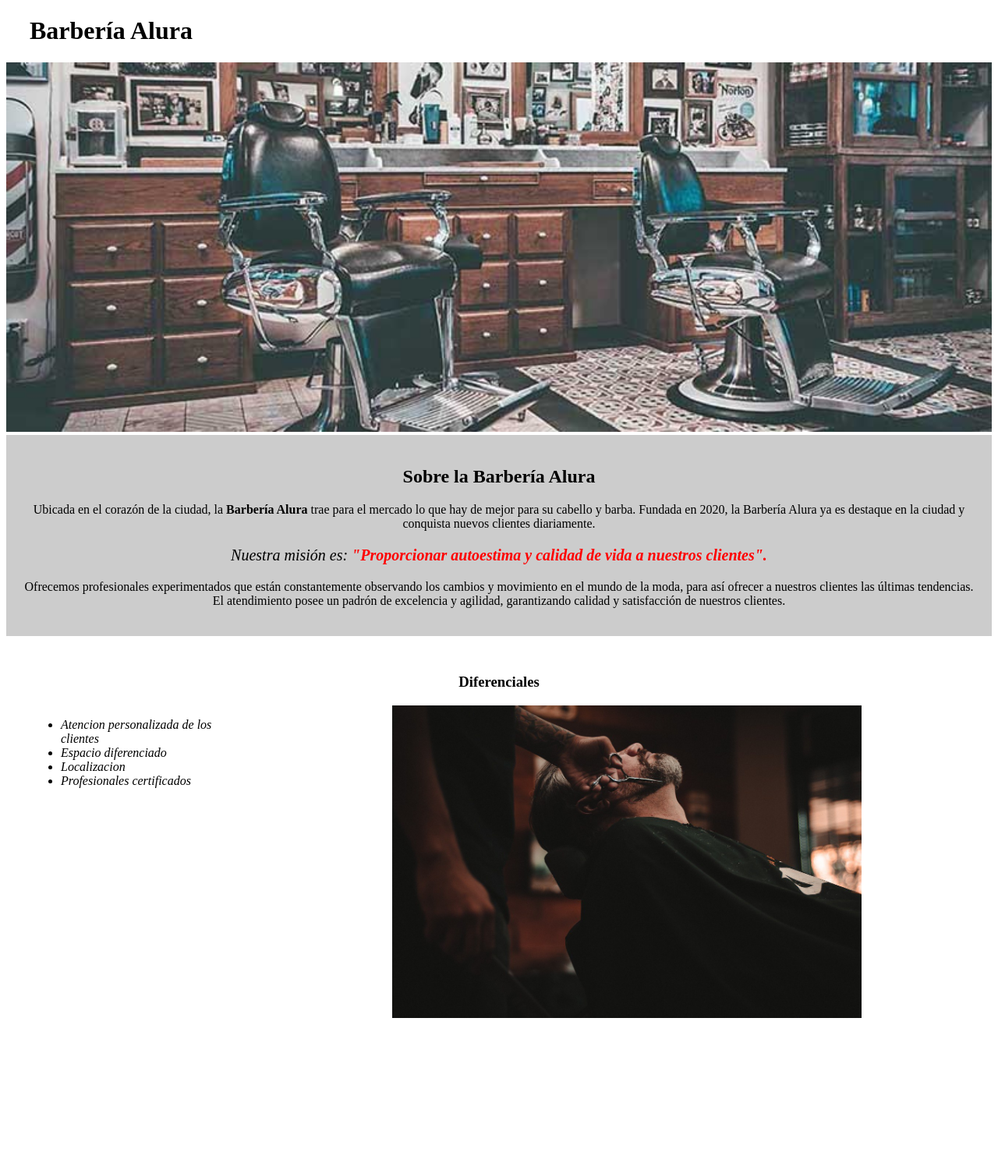
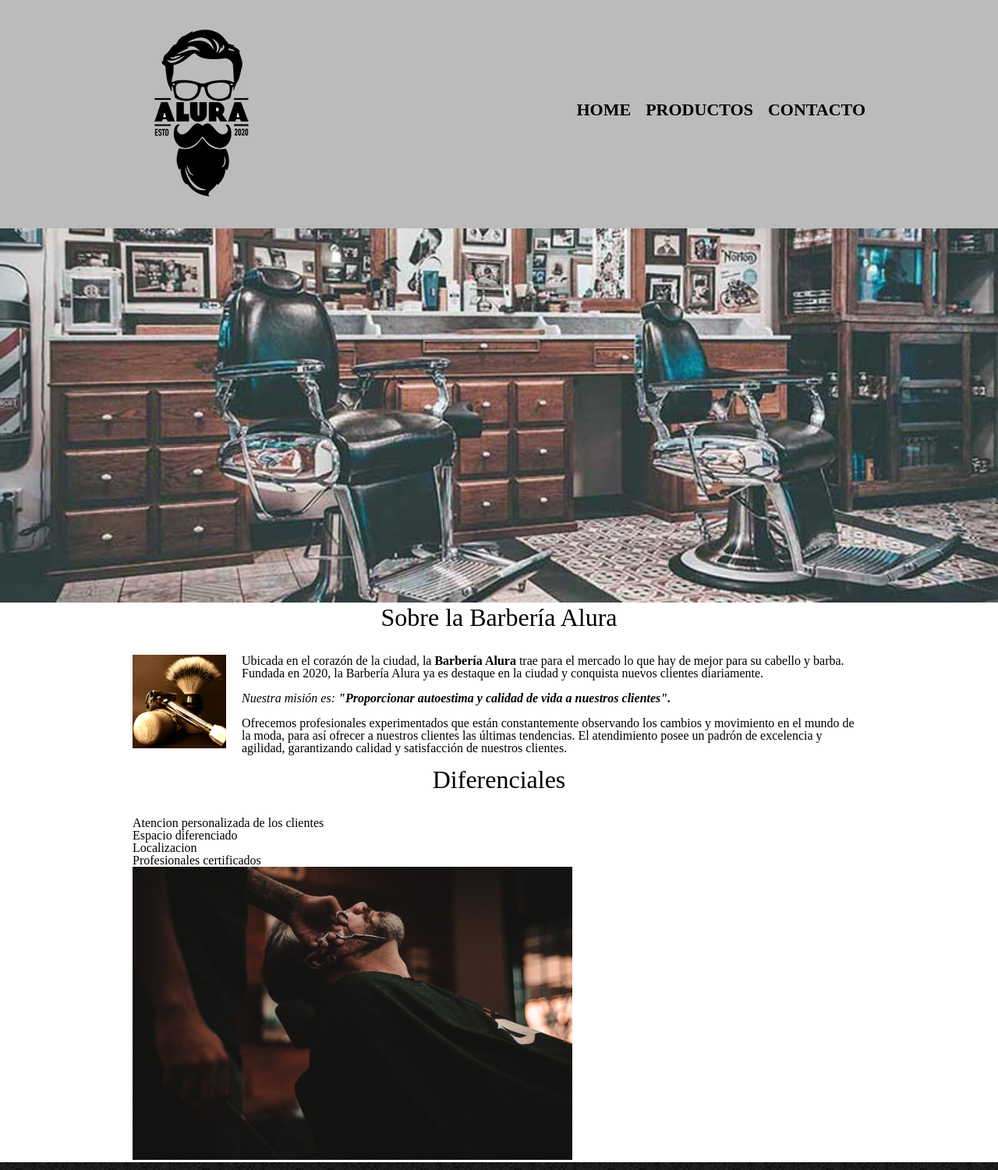
Before and after one commit to Albert0GR/HTML5-Y-CSS-PARTE-1, a plain HTML site: page index.html in a window 1280 px wide. Shown: the top 1501 px of the page at 78% size. Before the commit the page ends 1348 px from the top, so only its background shows below. Drawn offline with Linux system fonts and the light colour scheme.

Commit message:
adaptando pagina inicial

```diff
--- a/index.html
+++ b/index.html
@@ -4,20 +4,40 @@
     <meta charset="UTF-8">
     <meta name="viewport" content="width=device-width, initial-scale=1.0">
     <title>Barbería Alura</title>  <!-- titulo de la pagina -->
-    <link rel="stylesheet" href="style-home.css">    <!-- enlace a un archivo css externo -->
+    <link rel="stylesheet" href="reset.css">     <!-- archivo css para resetear los estilos por defecto del navegador-->
+    <link rel="stylesheet" href="style.css">    <!-- enlace a un archivo css externo -->
 </head>
 <body>
 
     <header>
-        <h1 class="titulo-principal">Barbería Alura</h1>
+
+        <div class="caja">
+
+            <h1><img src="img/logo.png"> </h1>
+
+            <nav>
+
+                <ul>  <!--vinculos a las diferentes paginas de nuestra pagina web  -->
+                    <li><a href="index.html">Home</a></li>
+                    <li><a href="productos.html">Productos</a></li>
+                    <li><a href="contacto.html">Contacto</a></li>
+                </ul>
+
+            </nav>
+
+        </div>
+
     </header>
 
-    <img id="banner" src="img/banner.jpg" alt="">
+    <img class="banner" src="img/banner.jpg" alt="">
 
-    <div class="principal">
+    <main>
 
+        <section class="principal">  <!-- indica bloques relacionados entre si  -->
 
-        <h2 class="titulo-centralizado">Sobre la Barbería Alura</h2>
+            <h2 class="titulo-principal">Sobre la Barbería Alura</h2>
+
+            <img class="utensilios" src="img/utensilios[1].jpg" alt="Imagen de utensilios">
 
             <p>Ubicada en el corazón de la ciudad, la <strong>Barbería Alura</strong>  trae para el mercado lo que hay de mejor para su cabello y barba. Fundada en 2020, la Barbería Alura ya es destaque en la ciudad y conquista nuevos clientes diariamente. </p>
 
@@ -26,11 +46,11 @@
             <p>Ofrecemos profesionales experimentados que están constantemente observando los cambios y movimiento en el mundo de la moda, para así ofrecer a nuestros clientes las últimas tendencias. El atendimiento posee un padrón de excelencia y agilidad, garantizando calidad y satisfacción de nuestros clientes. </p>
 
 
-    </div>
+        </section>
 
-    <div class="diferenciales">
+        <section class="diferenciales">
 
-        <h3 class="titulo-centralizado">Diferenciales</h3>
+            <h3 class="titulo-principal">Diferenciales</h3>
 
             <ul>
                 <li class="items">Atencion personalizada de los clientes </li>
@@ -41,9 +61,14 @@
 
             <img  src="img/diferenciales.jpg" class="imagenDiferenciales">
 
-    </div>
+        </section>
 
+</main>
 
+    <footer>
+        <img src="img/logo-blanco.png" alt="">
+        <p class="copyright">&copy Copyright Barberia Alura -2024</p>
+    </footer>
 
 </body>
 </html>
--- a/style.css
+++ b/style.css
@@ -165,3 +165,41 @@ td, th{
 
 
 /* fin estilos de la pagina de contactos  */
+
+
+/* estilos para pagina home  */
+
+.banner{
+    width: 100%;
+}
+
+.titulo-principal{
+    text-align: center;
+    font-size: 2em;
+    margin: 0 0 1em;
+    clear: left;
+}
+
+.principal p{
+    margin: 0 0 1em;
+}
+
+.principal strong{
+    font-weight: bold;
+}
+
+.principal em{
+    font-style: italic;
+}
+.utensilios{
+    width: 120px;
+    float: left; /* posiciona la imagen a la izquierda */
+    margin: 0 20px 20px 0;
+}
+.imagenDiferenciales{
+    width: 60%;
+}
+
+
+
+/* fin de estilos pagina home  */
```
Also changed, not shown: img/utensilios[1].jpg (added). Lines whose indentation alone changed are shown as unchanged.
